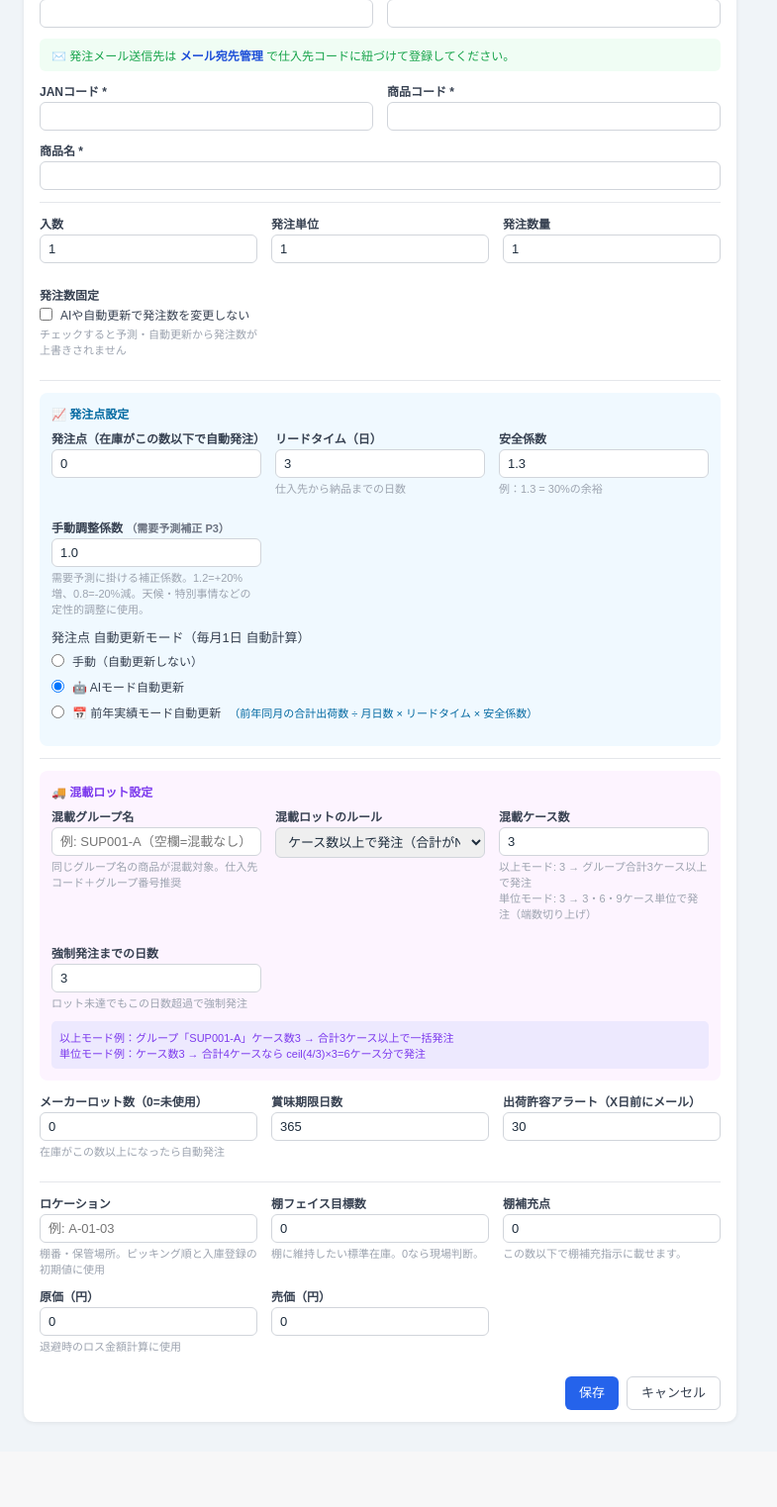
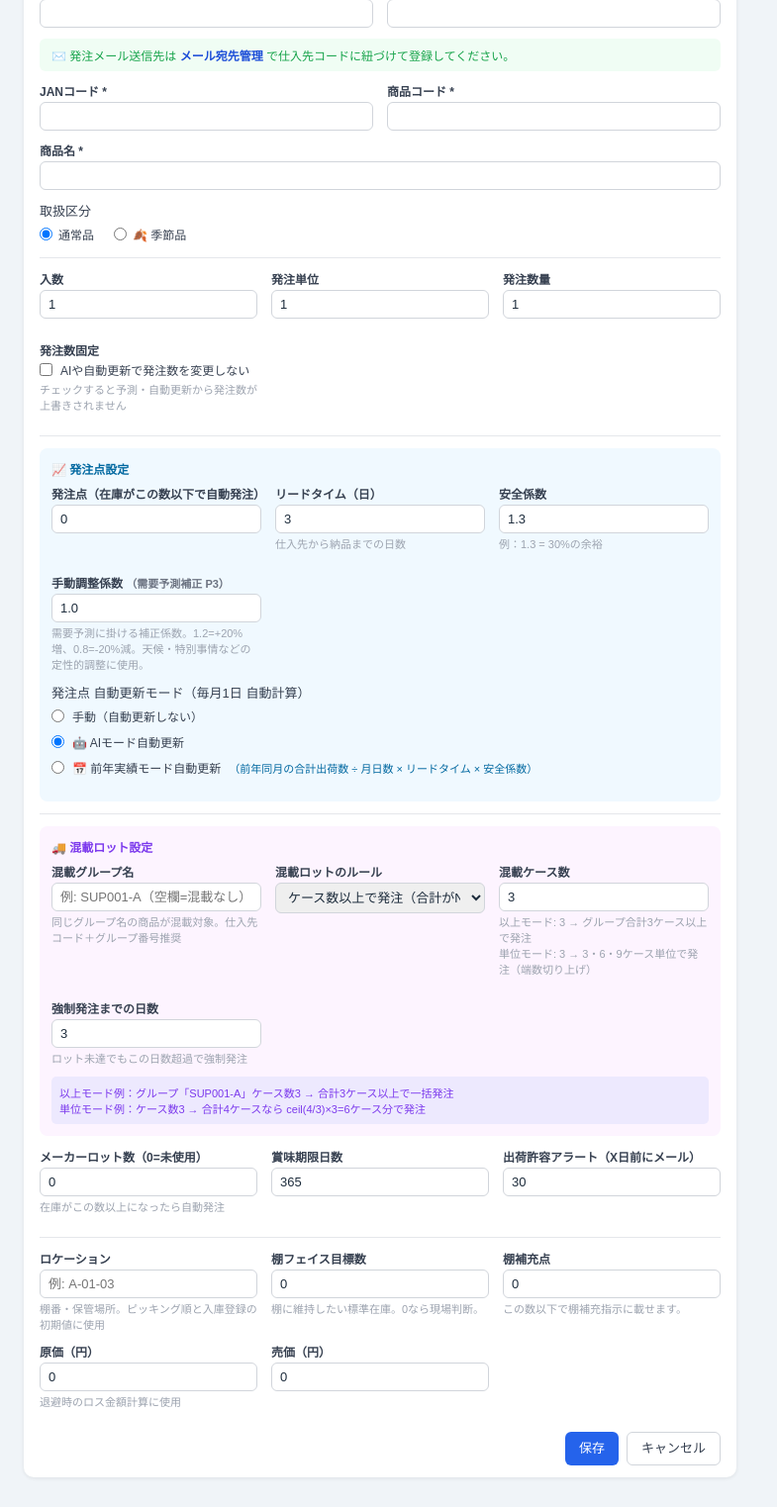
Before and after one commit to r-tanaka3219/my-project, a Flask app: page /products/new in a window 1280 px wide. Shown: the part 156-1679 px from the top of the page at 99% size, without its empty margins (0-785 px from the left). Before the commit the page ends 1595 px from the top, so only its background shows below. Run offline with Flask 3, Linux system fonts and the light colour scheme; the visitor is signed in with stand-in values (Sample User, id 1); some libraries are stand-ins or nearby versions.

Commit message:
feat: 取扱区分（通常品・季節品）を実装
- products テーブルに product_type カラム追加（DEFAULT '通常品'）
- 商品フォームに取扱区分ラジオボタン追加（通常品/季節品）
- 商品一覧に区分フィルタ（プルダウン）と区分バッジ列を追加
- 季節品フィルタ時に一括無効化ボタンを表示（/products/seasonal/deactivate）
- _PRODUCT_COLS に「取扱区分」追加（Excel入出力対応）

Co-Authored-By: Claude Sonnet 4.6 <noreply@anthropic.com>

```diff
--- a/blueprints/products.py
+++ b/blueprints/products.py
@@ -461,7 +461,8 @@ def product_import():
 @permission_required('products')
 def products():
     db = get_db()
-    q = request.args.get('q','').strip()
+    q    = request.args.get('q', '').strip()
+    ptype = request.args.get('ptype', '').strip()  # '' / '通常品' / '季節品'
     rows = db.execute("""
         SELECT p.*, COALESCE((SELECT SUM(quantity) FROM stocks WHERE jan=p.jan),0) as stock_qty
         FROM products p WHERE p.is_active=1 ORDER BY CAST(NULLIF(regexp_replace(p.supplier_cd,'[^0-9]','','g'),'') AS BIGINT) NULLS LAST, CAST(NULLIF(regexp_replace(p.product_cd,'[^0-9]','','g'),'') AS BIGINT) NULLS LAST
@@ -472,7 +473,25 @@ def products():
                 or q.lower() in (r['product_name'] or '').lower()
                 or q.lower() in (r['supplier_cd'] or '').lower()
                 or q.lower() in (r['supplier_name'] or '').lower()]
-    return render_template('products.html', products=rows, q=q)
+    if ptype:
+        rows = [r for r in rows if (r['product_type'] or '通常品') == ptype]
+    return render_template('products.html', products=rows, q=q, ptype=ptype)
+
+
+@bp.route('/products/seasonal/deactivate', methods=['POST'])
+@admin_required
+def products_seasonal_deactivate():
+    """季節品を一括無効化"""
+    db = get_db()
+    targets = db.execute(
+        "SELECT id, jan, product_name FROM products WHERE is_active=1 AND product_type='季節品'"
+    ).fetchall()
+    for p in targets:
+        db.execute("DELETE FROM order_pending WHERE jan=%s", [p['jan']])
+        db.execute("UPDATE products SET is_active=0, ordered_at='' WHERE id=%s", [p['id']])
+    db.commit()
+    flash(f'季節品 {len(targets)} 件を一括無効化しました。', 'success')
+    return redirect(url_for('products.products', ptype='季節品'))
 
 @bp.route('/products/new', methods=['GET','POST'])
 @admin_required
@@ -483,14 +502,15 @@ def product_new():
         db.execute("""
             INSERT INTO products
             (supplier_cd,supplier_name,supplier_email,jan,product_cd,product_name,
-             unit_qty,order_unit,order_qty,lock_order_qty,reorder_point,reorder_auto,lot_size,
+             product_type,unit_qty,order_unit,order_qty,lock_order_qty,reorder_point,reorder_auto,lot_size,
              shelf_life_days,expiry_alert_days,safety_factor,lead_time_days,
              mixed_group,mixed_lot_mode,mixed_lot_cases,mixed_force_days,
              cost_price,sell_price,location_code,shelf_face_qty,shelf_replenish_point,
              manual_adj_factor)
-            VALUES (%s,%s,%s,%s,%s,%s,%s,%s,%s,%s,%s,%s,%s,%s,%s,%s,%s,%s,%s,%s,%s,%s,%s,%s,%s,%s,%s)
+            VALUES (%s,%s,%s,%s,%s,%s,%s,%s,%s,%s,%s,%s,%s,%s,%s,%s,%s,%s,%s,%s,%s,%s,%s,%s,%s,%s,%s,%s)
         """, [f['supplier_cd'],f['supplier_name'],f.get('supplier_email',''),
               f['jan'],f['product_cd'],f['product_name'],
+              f.get('product_type','通常品'),
               int(f.get('unit_qty',1)),int(f.get('order_unit',1)),
               int(f.get('order_qty',1)),1 if f.get('lock_order_qty') else 0,
               int(f.get('reorder_point',0)),
@@ -574,7 +594,8 @@ def product_edit(pid):
         db.execute("""
             UPDATE products SET
             supplier_cd=%s,supplier_name=%s,supplier_email=%s,product_cd=%s,product_name=%s,
-            unit_qty=%s,order_unit=%s,order_qty=%s,lock_order_qty=%s,reorder_point=%s,reorder_auto=%s,lot_size=%s,
+            product_type=%s,unit_qty=%s,order_unit=%s,order_qty=%s,lock_order_qty=%s,
+            reorder_point=%s,reorder_auto=%s,lot_size=%s,
             shelf_life_days=%s,expiry_alert_days=%s,safety_factor=%s,lead_time_days=%s,
             mixed_group=%s,mixed_lot_mode=%s,mixed_lot_cases=%s,mixed_force_days=%s,
             cost_price=%s,sell_price=%s,location_code=%s,shelf_face_qty=%s,shelf_replenish_point=%s,
@@ -582,6 +603,7 @@ def product_edit(pid):
             WHERE id=%s
         """, [f['supplier_cd'],f['supplier_name'],f.get('supplier_email',''),
               f['product_cd'],f['product_name'],
+              f.get('product_type','通常品'),
               int(f.get('unit_qty',1)),int(f.get('order_unit',1)),
               int(f.get('order_qty',1)),1 if f.get('lock_order_qty') else 0,
               int(f.get('reorder_point',0)),
--- a/helpers.py
+++ b/helpers.py
@@ -721,6 +721,7 @@ _PRODUCT_COLS = [
     ('supplier_name',  '仕入先名',            'text'),
     ('unit_qty',       '入数',                'int'),
     ('order_unit',     '発注単位',            'int'),
+    ('product_type',   '取扱区分',            'text'),
     ('order_qty',      '発注数量',            'int'),
     ('lock_order_qty', '発注数固定',          'int'),
     ('reorder_point',  '発注点',              'int'),
--- a/templates/product_form.html
+++ b/templates/product_form.html
@@ -25,6 +25,21 @@
   </div>
   <div class="form-group"><label>商品名 *</label>
     <input type="text" name="product_name" value="{{ product.product_name if product else '' }}" required></div>
+  <div class="form-group">
+    <label style="font-weight:500;font-size:13px;display:block;margin-bottom:6px">取扱区分</label>
+    <div style="display:flex;gap:20px">
+      <label style="display:flex;align-items:center;gap:6px;font-weight:normal;cursor:pointer">
+        <input type="radio" name="product_type" value="通常品"
+               {% if not product or (product.product_type or '通常品') == '通常品' %}checked{% endif %}>
+        通常品
+      </label>
+      <label style="display:flex;align-items:center;gap:6px;font-weight:normal;cursor:pointer">
+        <input type="radio" name="product_type" value="季節品"
+               {% if product and product.product_type == '季節品' %}checked{% endif %}>
+        🍂 季節品
+      </label>
+    </div>
+  </div>
   <hr>
   <div class="form-grid-3">
     <div class="form-group"><label>入数</label>
```
Also changed, not shown: templates/products.html (+30 -4 lines).
